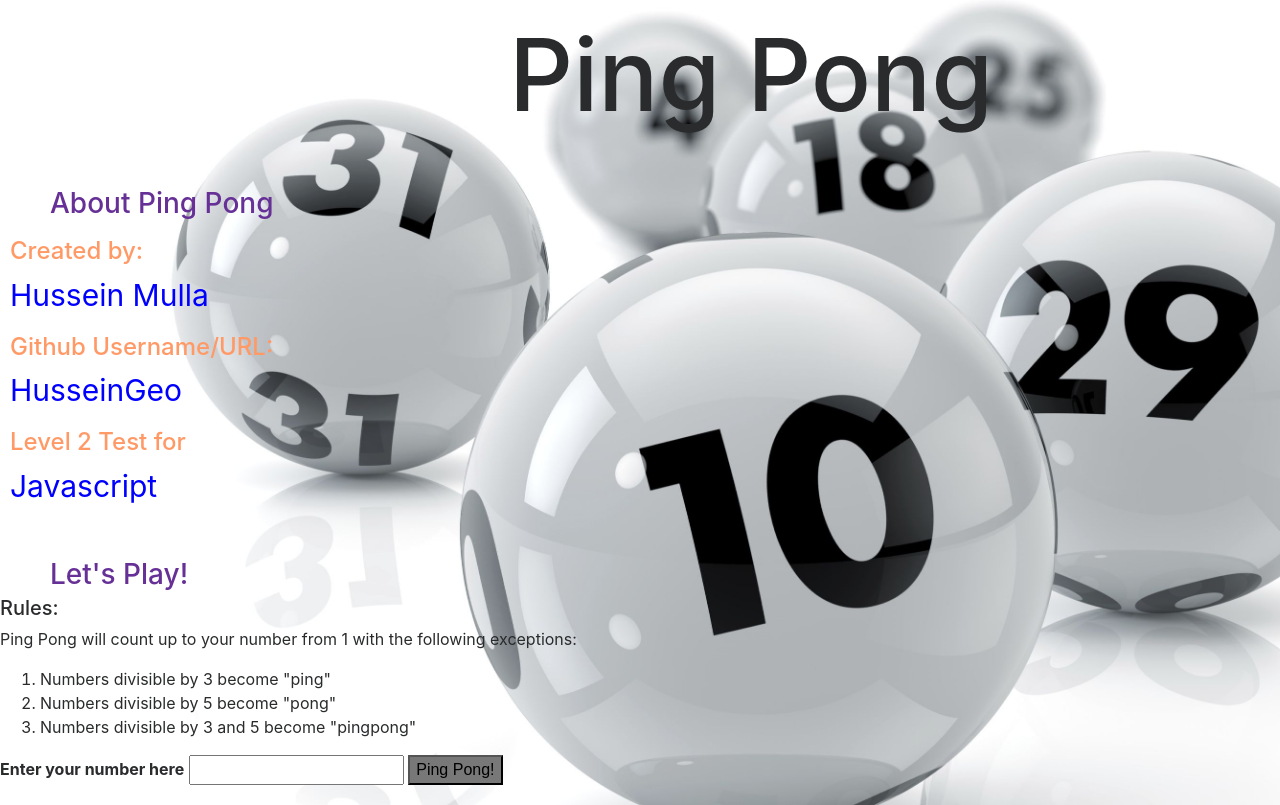
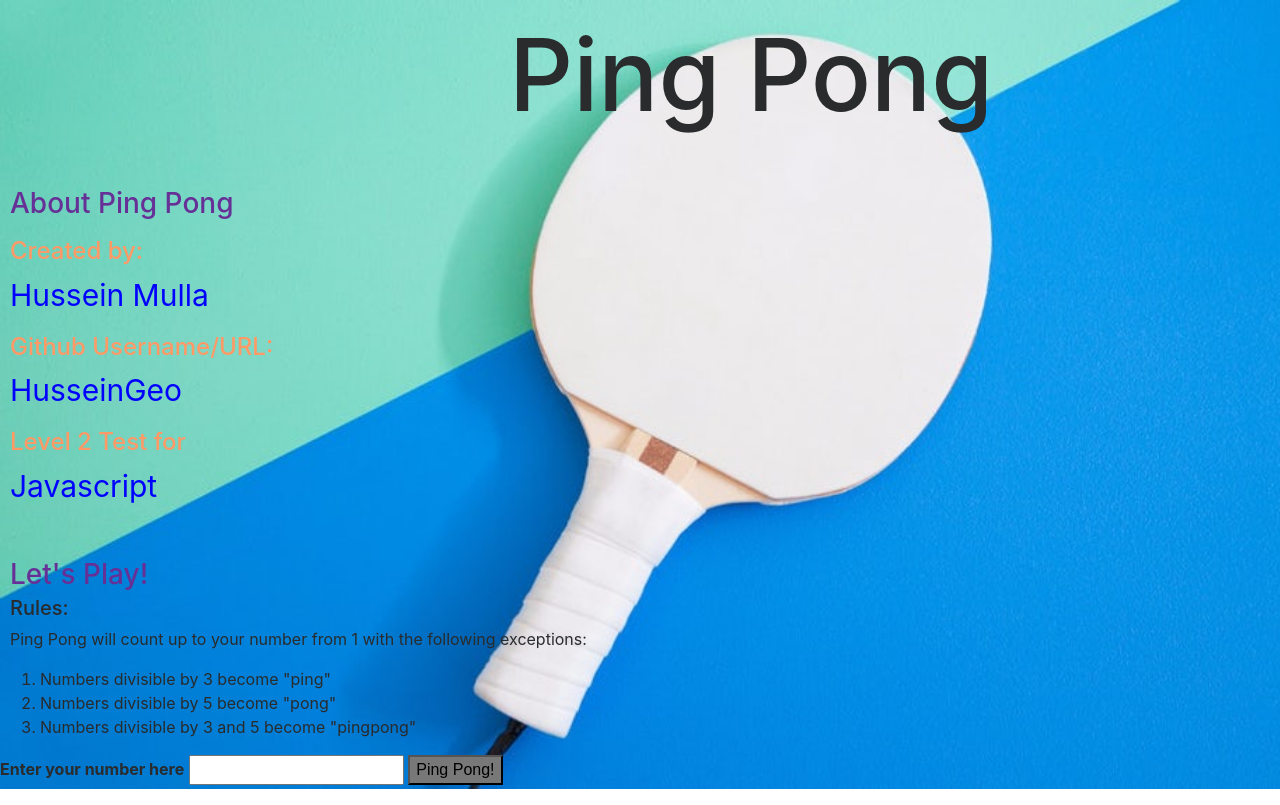
Before and after one commit to HusseinGeo/PING-PONG, a plain HTML site: page index.html in a window 1280 px wide. Drawn offline with Linux system fonts and the light colour scheme.

Commit message:
added images and text

```diff
--- a/css/styles.css
+++ b/css/styles.css
@@ -8,9 +8,9 @@
   padding: -40;
 }
 body {
-  background-image: url("../img/shiny-lottery-balls.jpg");
+  background-image: url("../img/pingpong.jpg");
   background-repeat: no-repeat;
-  background-size: cover;
+  background-size:cover;
 }
 
 h1 {
@@ -33,7 +33,7 @@ h4 {
 }
 
 #p {
-  margin-left: 50px;
+  margin-left: 10px;
   margin-bottom: 20px;
   color: #663096;
 }
@@ -63,7 +63,7 @@ h4 {
 
 h3 {
   margin-top: 50px;
-  margin-left: 50px;
+  margin-left: 10px;
   color: #663096;
 }
 
@@ -74,3 +74,15 @@ button {
 img {
   background-image: url(../img/shiny-lottery-balls.jpg);
 }
+
+#results {
+  height: 500px;
+  overflow-y: scroll;
+}
+h5 {
+  margin-left: 10px;
+}
+
+p {
+  margin-left: 10px;
+}
--- a/index.html
+++ b/index.html
@@ -9,8 +9,8 @@
           <div class="row" id="top">
             <h1>Ping Pong</h1>
           </div>
-          <!-- <div class="row" id="whole"> -->
-            <!-- <div class="col-md-3" id="sidebar"> -->
+          <div class="row" id="whole">
+            <div class="col-md-6" id="sidebar">
           <div class="pingpong">
 
               <h3 id="p">About Ping Pong</h3>
@@ -35,11 +35,14 @@
                   <input type="text" id="input">
                   <button>Ping Pong!</button>
                 </form>
+
+              </div>
+            </div>
+              <div class="col-md-6" id="results">
                 <ul id="list">
 
                 </ul>
-              <!-- </div> -->
-            <!-- </div> -->
+              </div>
           </div>
         </body>
         <script src="js/jquery-3.2.1.js"></script>
```
Also changed, not shown: img/lottery_balls.jpg (added), img/lotto-balls.jpg (added), img/pingpong.jpg (added), img/pingpong2.png (added), img/pingpong3.jpg (added).
